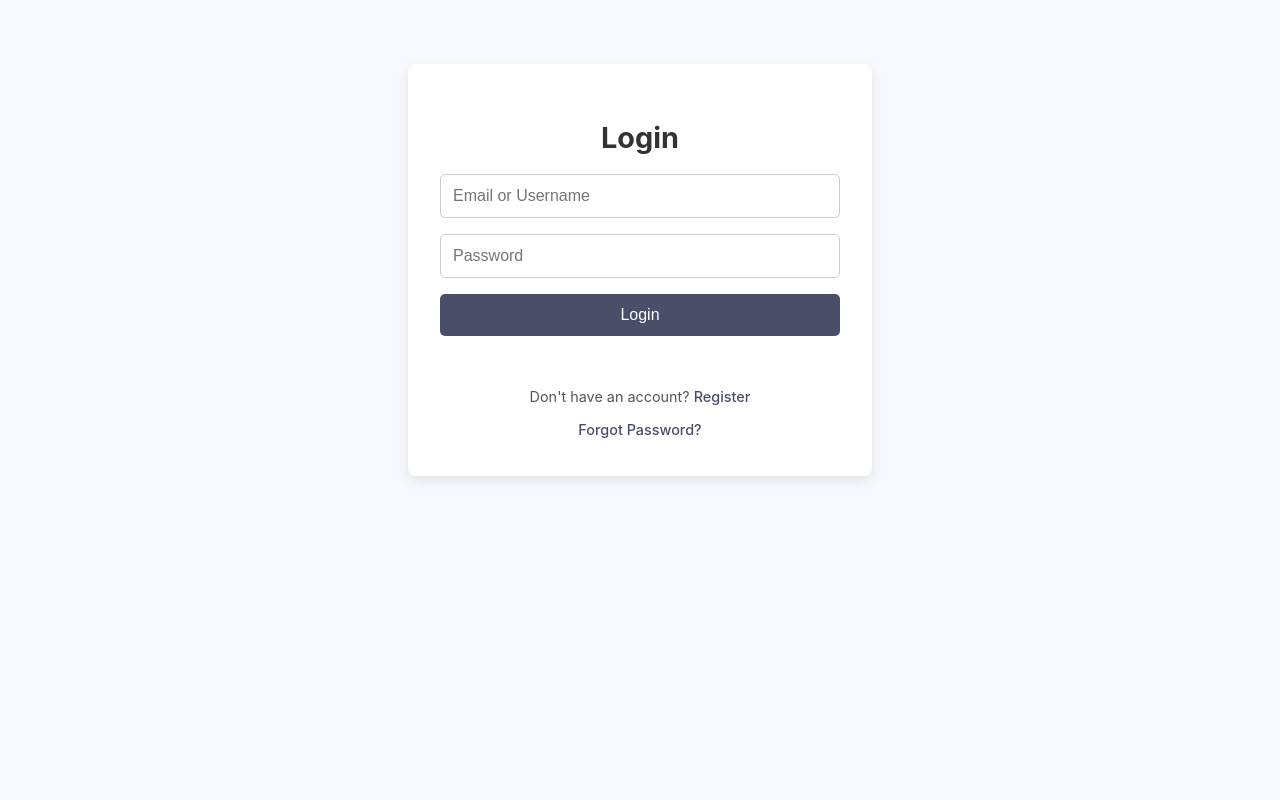
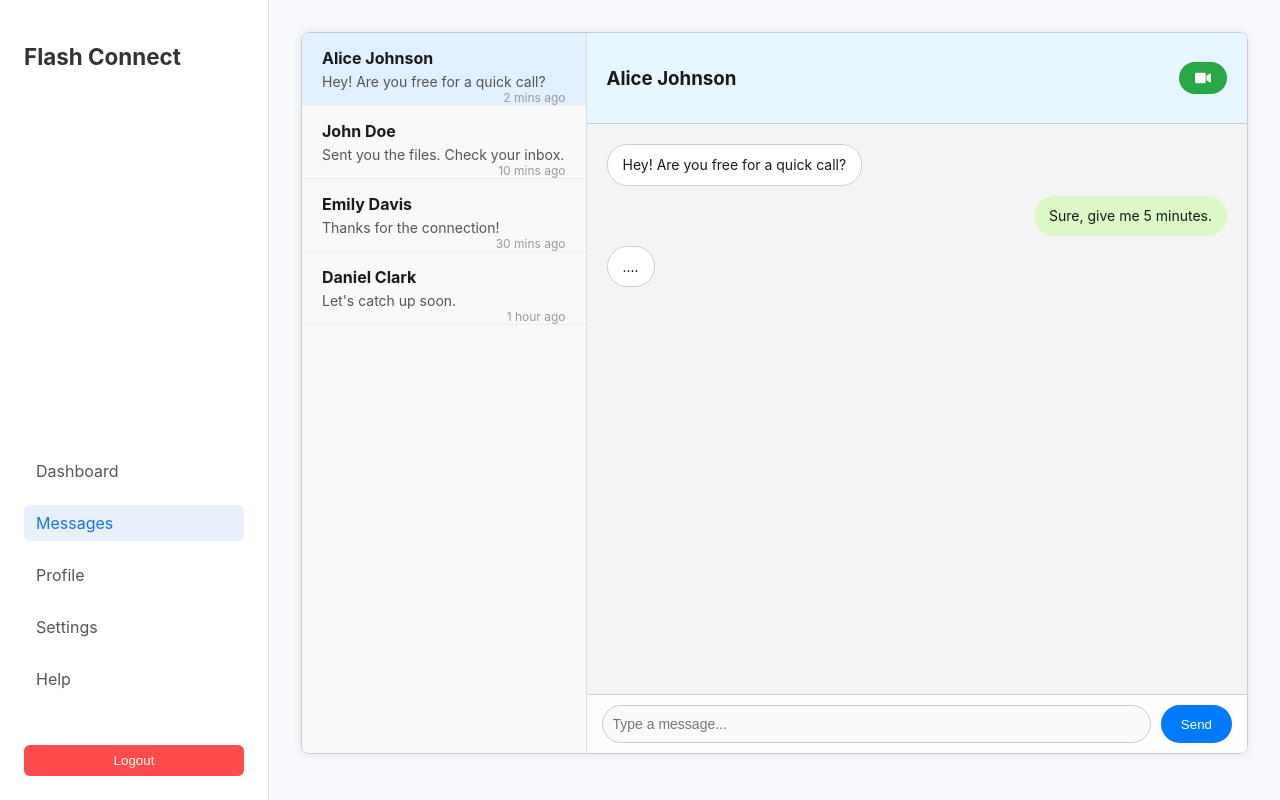
Before and after one commit to Maverick400x/FlashConnectFrontEnd, a React (Create React App) app: page /messages in a window 1280 px wide. Before the commit this address led to /login. Built offline with nearby package versions, Linux system fonts and the light colour scheme.

Commit message:
Updated login styles and added .gitignore

```diff
--- a/src/App.js
+++ b/src/App.js
@@ -4,6 +4,8 @@ import Login from './pages/Login';
 import Register from './pages/Register';
 import Dashboard from './components/Dashboard';
 import ForgotPassword from './pages/ForgotPassword'; // ✅ Import the forgot password page
+import Messages from "./pages/Messages";
+
 import { AuthProvider, useAuth } from './context/AuthContext';
 
 // ✅ Protected route wrapper
@@ -20,6 +22,7 @@ function App() {
           <Route path="/login" element={<Login />} />
           <Route path="/register" element={<Register />} />
           <Route path="/forgot-password" element={<ForgotPassword />} /> {/* ✅ New Route */}
+          <Route path="/messages" element={<Messages />} />
 
           <Route
             path="/dashboard"
--- a/src/components/Dashboard.js
+++ b/src/components/Dashboard.js
@@ -10,7 +10,7 @@ export default function Dashboard() {
   const [users] = useState([
     "John Doe", "Jane Smith", "Alice Johnson", "Robert Brown",
     "Emily Davis", "Michael Wilson", "Sarah Miller", "David Garcia",
-    "Laura Martinez", "James Anderso n", "Linda Taylor", "William Thomas",
+    "Laura Martinez", "James Anderson", "Linda Taylor", "William Thomas",
     "Patricia Jackson", "Charles White", "Jessica Harris", "Daniel Clark",
     "Matthew Lewis", "Christopher Robinson",
   ]);
--- a/src/components/Sidebar.js
+++ b/src/components/Sidebar.js
@@ -1,6 +1,6 @@
 import React from "react";
-import { Link, useNavigate } from "react-router-dom";
-import "../styles/dashboard.css"; // Reuse the same CSS
+import { NavLink, useNavigate } from "react-router-dom";
+import "../styles/dashboard.css";
 
 export default function Sidebar() {
   const navigate = useNavigate();
@@ -14,11 +14,36 @@ export default function Sidebar() {
     <aside className="sidebar">
       <h2 className="logo">Flash Connect</h2>
       <nav className="nav-links">
-        <Link to="/dashboard" className="nav-item active">Dashboard</Link>
-        <Link to="/messages" className="nav-item">Messages</Link>
-        <Link to="/profile" className="nav-item">Profile</Link>
-        <Link to="/settings" className="nav-item">Settings</Link>
-        <Link to="/help" className="nav-item">Help</Link>
+        <NavLink
+          to="/dashboard"
+          className={({ isActive }) => `nav-item ${isActive ? "active" : ""}`}
+        >
+          Dashboard
+        </NavLink>
+        <NavLink
+          to="/messages"
+          className={({ isActive }) => `nav-item ${isActive ? "active" : ""}`}
+        >
+          Messages
+        </NavLink>
+        <NavLink
+          to="/profile"
+          className={({ isActive }) => `nav-item ${isActive ? "active" : ""}`}
+        >
+          Profile
+        </NavLink>
+        <NavLink
+          to="/settings"
+          className={({ isActive }) => `nav-item ${isActive ? "active" : ""}`}
+        >
+          Settings
+        </NavLink>
+        <NavLink
+          to="/help"
+          className={({ isActive }) => `nav-item ${isActive ? "active" : ""}`}
+        >
+          Help
+        </NavLink>
         <button className="nav-item logout-button" onClick={handleLogout}>
           Logout
         </button>
--- /dev/null
+++ b/src/pages/messages.js
@@ -0,0 +1,109 @@
+import React, { useState } from "react";
+import Sidebar from "../components/Sidebar";
+import "../styles/messages.css";
+import { FaVideo } from "react-icons/fa"; // Optional: for a video call icon
+
+export default function Messages() {
+  const [conversations] = useState([
+    {
+      name: "Alice Johnson",
+      lastMessage: "Hey! Are you free for a quick call?",
+      time: "2 mins ago",
+      messages: [
+        { from: "Alice", text: "Hey! Are you free for a quick call?" },
+        { from: "Me", text: "Sure, give me 5 minutes." },
+        { from: "Alice", text: "...." },
+      ],
+    },
+    {
+      name: "John Doe",
+      lastMessage: "Sent you the files. Check your inbox.",
+      time: "10 mins ago",
+      messages: [
+        { from: "John", text: "Sent you the files. Check your inbox." },
+        { from: "Me", text: "Received. Thanks!" },
+      ],
+    },
+    {
+      name: "Emily Davis",
+      lastMessage: "Thanks for the connection!",
+      time: "30 mins ago",
+      messages: [
+        { from: "Emily", text: "Thanks for the connection!" },
+        { from: "Me", text: "Glad to connect 😊" },
+      ],
+    },
+    {
+      name: "Daniel Clark",
+      lastMessage: "Let's catch up soon.",
+      time: "1 hour ago",
+      messages: [
+        { from: "Daniel", text: "Let's catch up soon." },
+        { from: "Me", text: "Sure, ping me anytime." },
+      ],
+    },
+  ]);
+
+  const [selectedIndex, setSelectedIndex] = useState(0);
+  const selectedChat = conversations[selectedIndex];
+
+  const handleVideoCall = () => {
+    alert(`Starting video call with ${selectedChat.name}...`);
+  };
+
+  return (
+    <div className="dashboard-container">
+      <Sidebar />
+
+      <main className="main-content">
+        <div className="messages-wrapper">
+          {/* Left: User List */}
+          <div className="user-list">
+            {conversations.map((chat, index) => (
+              <div
+                key={index}
+                className={`user-item ${
+                  index === selectedIndex ? "active" : ""
+                }`}
+                onClick={() => setSelectedIndex(index)}
+              >
+                <h4>{chat.name}</h4>
+                <p>{chat.lastMessage}</p>
+                <span>{chat.time}</span>
+              </div>
+            ))}
+          </div>
+
+          {/* Right: Chat View */}
+          <div className="chat-view">
+            <div className="chat-header">
+              <h3>{selectedChat.name}</h3>
+              <button className="video-call-button" onClick={handleVideoCall}>
+                <FaVideo className="video-icon" /></button> {/* Optional: Video call button */}
+            </div>
+            <div className="chat-body">
+              {selectedChat.messages.map((msg, i) => (
+                <div
+                  key={i}
+                  className={`chat-bubble ${
+                    msg.from === "Me" ? "me" : "them"
+                  }`}
+                >
+                  {msg.text}
+                </div>
+              ))}
+            </div>
+            <div className="chat-footer">
+              <input
+                type="text"
+                placeholder="Type a message..."
+                disabled
+              />
+              <button disabled>Send</button>
+            </div>
+          </div>
+        </div>
+      </main>
+    </div>
+  );
+}
--- /dev/null
+++ b/src/styles/messages.css
@@ -0,0 +1,146 @@
+.messages-wrapper {
+  display: flex;
+  height: 90vh;
+  border: 1px solid #ccc;
+  border-radius: 8px;
+  overflow: hidden;
+  box-shadow: 0 0 8px rgba(0, 0, 0, 0.1);
+}
+
+/* User List (Left Side) */
+.user-list {
+  width: 30%;
+  background-color: #f9f9f9;
+  border-right: 1px solid #ddd;
+  overflow-y: auto;
+}
+
+.user-item {
+  padding: 15px 20px;
+  cursor: pointer;
+  border-bottom: 1px solid #eee;
+  transition: background-color 0.3s;
+}
+
+.user-item:hover {
+  background-color: #f0f0f0;
+}
+
+.user-item.active {
+  background-color: #e1f0ff;
+}
+
+.user-item h4 {
+  margin: 0 0 5px;
+  font-size: 16px;
+}
+
+.user-item p {
+  margin: 0;
+  font-size: 14px;
+  color: #555;
+}
+
+.user-item span {
+  font-size: 12px;
+  color: #999;
+  float: right;
+}
+
+/* Chat View (Right Side) */
+.chat-view {
+  flex: 1;
+  display: flex;
+  flex-direction: column;
+  background-color: #fff;
+}
+
+/* Header */
+.chat-header {
+  padding: 15px 20px;
+  background-color: #e6f7ff;
+  border-bottom: 1px solid #ccc;
+  display: flex;
+  justify-content: space-between;
+  align-items: center;
+}
+
+.video-call-button {
+  padding: 8px 16px;
+  background-color: #28a745;
+  color: white;
+  border: none;
+  border-radius: 20px;
+  font-size: 14px;
+  cursor: pointer;
+  display: flex;
+  align-items: center;
+  gap: 8px;
+  transition: background-color 0.3s;
+}
+
+.video-call-button:hover {
+  background-color: #218838;
+}
+
+.video-icon {
+  font-size: 16px;
+}
+
+/* Chat Body */
+.chat-body {
+  flex: 1;
+  padding: 20px;
+  overflow-y: auto;
+  background-color: #f4f4f4;
+  display: flex;
+  flex-direction: column;
+  gap: 10px;
+}
+
+.chat-bubble {
+  max-width: 60%;
+  padding: 10px 15px;
+  border-radius: 20px;
+  font-size: 14px;
+  line-height: 1.4;
+  word-break: break-word;
+}
+
+.chat-bubble.them {
+  align-self: flex-start;
+  background-color: #ffffff;
+  border: 1px solid #ccc;
+}
+
+.chat-bubble.me {
+  align-self: flex-end;
+  background-color: #dcf8c6;
+}
+
+/* Footer */
+.chat-footer {
+  display: flex;
+  padding: 10px 15px;
+  border-top: 1px solid #ccc;
+  background-color: #fefefe;
+}
+
+.chat-footer input {
+  flex: 1;
+  padding: 10px;
+  border-radius: 20px;
+  border: 1px solid #ccc;
+  font-size: 14px;
+  outline: none;
+}
+
+.chat-footer button {
+  padding: 10px 20px;
+  margin-left: 10px;
+  background-color: #007bff;
+  color: white;
+  border: none;
+  border-radius: 20px;
+  cursor: pointer;
+}
```
Also changed, not shown: src/pages/Help.js (added), src/pages/Profile.js (added).
